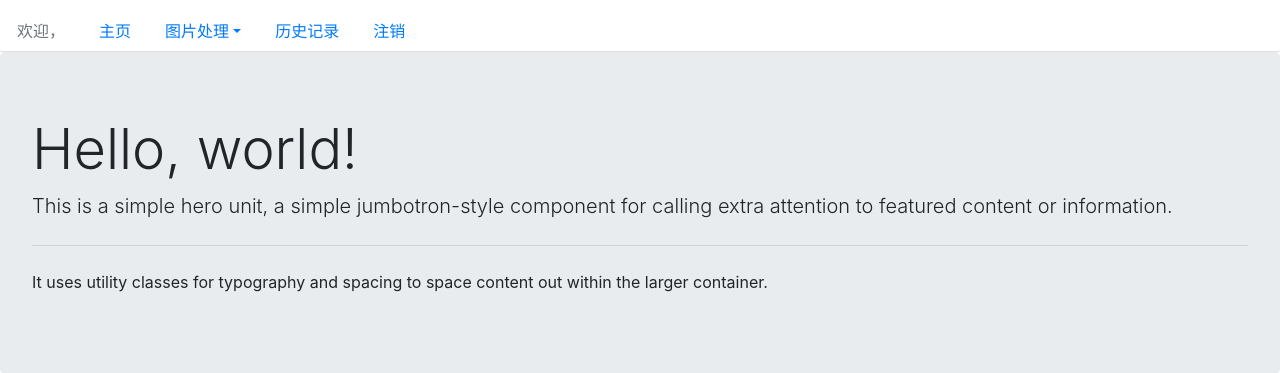
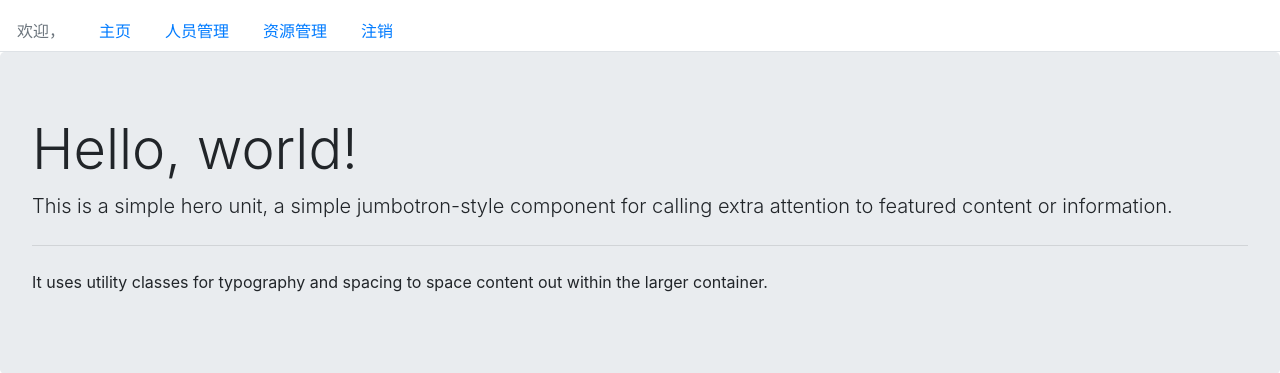
Before and after one commit to JianyuTANG/SE2019, a Django app: template back-end/server/templates/homepage.html in a window 1280 px wide. Shown: the top 373 px of the page. Run offline with Django 3.2, Linux system fonts and the light colour scheme; the template is opened without the code that fills it, so the values that code supplies are empty; parts of the project's set-up code (start-up, migrations or seed data) failed here and were passed over; some libraries are stand-ins or nearby versions.

Commit message:
feature: 完成了人员管理页面模板

```diff
--- a/back-end/server/AdminSystem/views.py
+++ b/back-end/server/AdminSystem/views.py
@@ -5,7 +5,6 @@ from django.http import HttpResponse, HttpResponseRedirect
 from django.contrib.auth import authenticate, login, logout
 from django.contrib.auth.models import User as Superuser
 from django.contrib.sessions.models import Session
-from .models import myrecord
 import os
 import json
 import datetime
--- a/back-end/server/templates/homepage.html
+++ b/back-end/server/templates/homepage.html
@@ -22,25 +22,17 @@
 </head>
 <body>
 <span class="nav nav-tabs pull-right" style="margin-top: 10px">
-    <li class="nav-item">
-        <a class="nav-link disabled pull-right" tabindex="-1" style="alignment: right">欢迎， <b>{{ username }}</b></a>
-    </li>
-    <li class="nav-item">
+  <li class="nav-item">
+    <a class="nav-link disabled pull-right" tabindex="-1" style="alignment: right">欢迎， <b>{{ username }}</b></a>
+  </li>
+  <li class="nav-item">
     <a class="nav-link" href="/register/homepage">主页</a>
   </li>
-    <li class="nav-item dropdown">
-    <a class="nav-link dropdown-toggle" data-toggle="dropdown" href="#" role="button" aria-haspopup="true"
-       aria-expanded="false">图片处理</a>
-    <div class="dropdown-menu">
-      <a class="dropdown-item" href="/register/img/1">图像分类</a>
-      <a class="dropdown-item" href="/register/img/2">对象检测</a>
-      <a class="dropdown-item" href="/register/img/3">人脸识别</a>
-      <a class="dropdown-item" href="/register/img/4" id="op_4">风格转换</a>
-
-    </div>
+  <li class="nav-item">
+    <a class="nav-link " href="/database">人员管理</a>
   </li>
   <li class="nav-item">
-    <a class="nav-link " href="/database">历史记录</a>
+    <a class="nav-link " href="/database">资源管理</a>
   </li>
   <li class="nav-item">
     <a class="nav-link " href="#" id="logout">注销</a>
--- a/back-end/server/templates/user_management.html
+++ b/back-end/server/templates/user_management.html
@@ -130,7 +130,6 @@
             })
         });
     });
-
 </script>
 
 <style>
```
Also changed, not shown: back-end/server/templates/personal_info.html (+5 -5 lines). Lines whose indentation alone changed are shown as unchanged.
